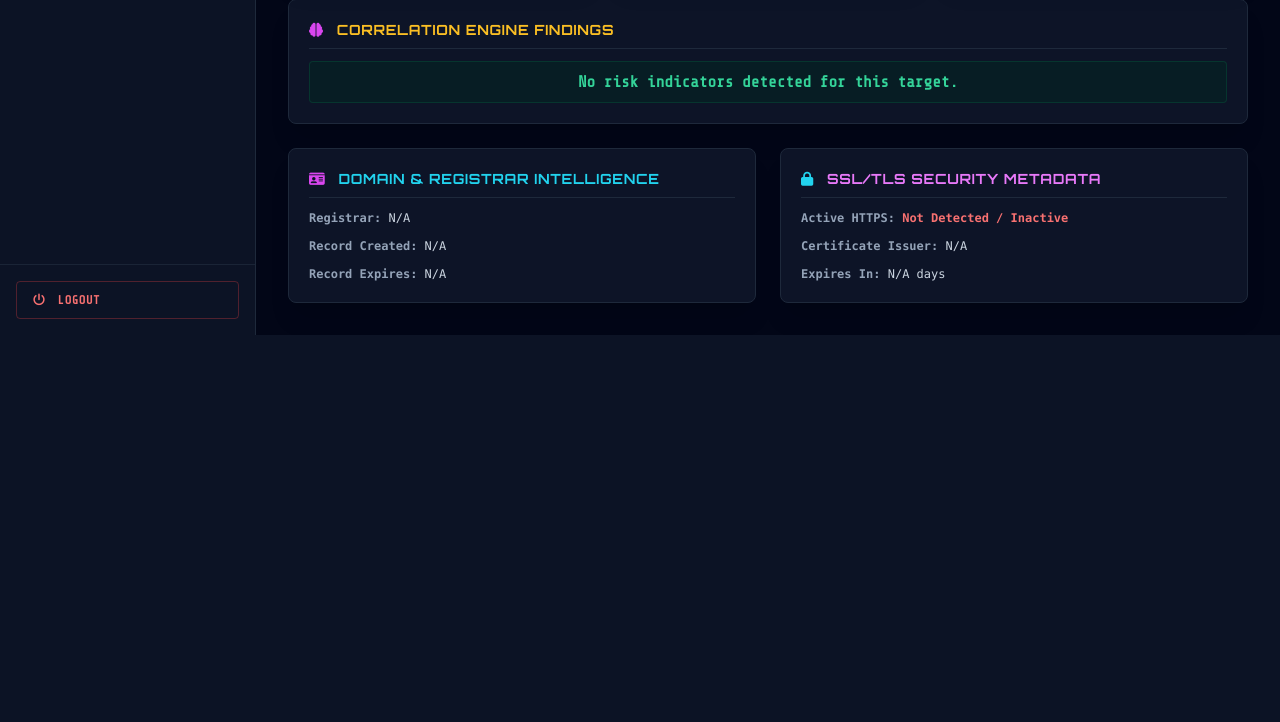
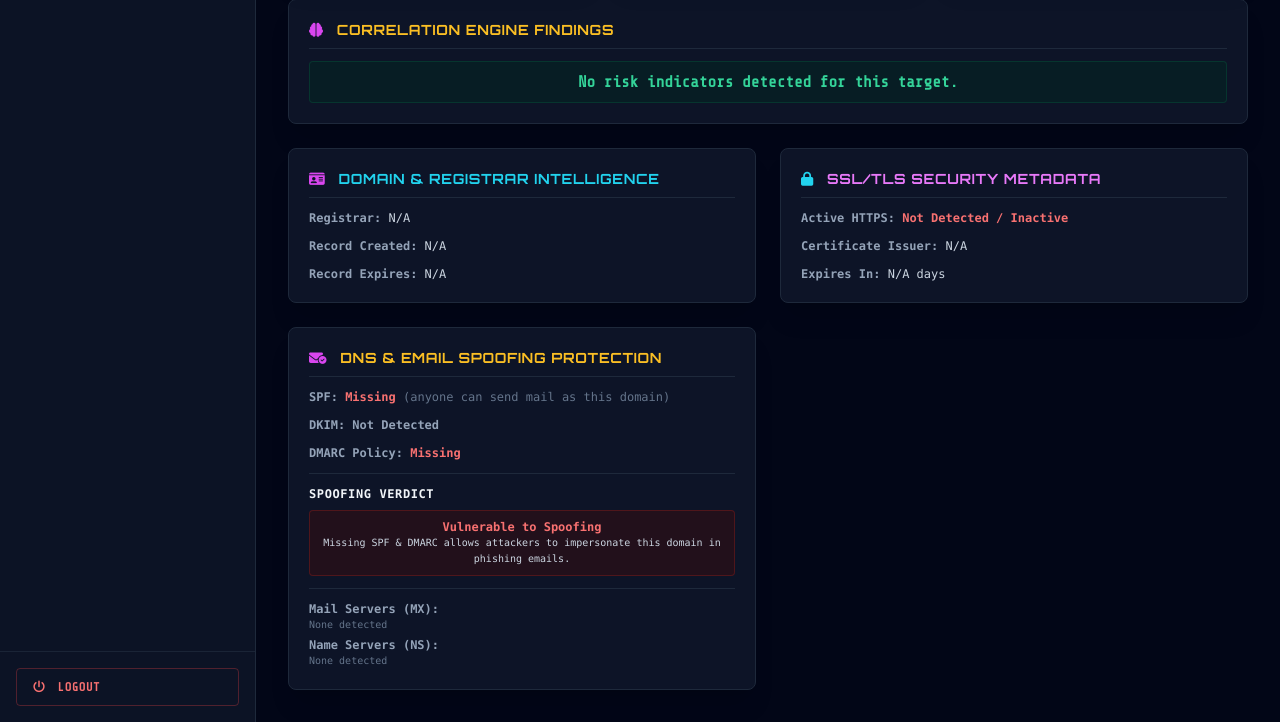
Before and after one commit to HajarXXVI/OSINT-Based_Threat_Intelligence_Platform, a Flask app: page /scan/1 in a window 1280 px wide. Shown: the part 1120-1842 px from the top of the page. Before the commit the page ends 1455 px from the top, so only its background shows below. Run offline with Flask 3, Linux system fonts and the light colour scheme; a user stored in the database is signed in; tables that the repository leaves empty hold one stand-in row (values such as "Sample post"); some libraries are stand-ins or nearby versions.

Commit message:
Added the DNS and email spoofing check

```diff
--- a/engine/correlator.py
+++ b/engine/correlator.py
@@ -6,6 +6,7 @@ from concurrent.futures import ThreadPoolExecutor
 from apis.shodan_api import get_shodan_host_info
 from apis.nvd_api import get_cve_by_id
 from apis.metadata_api import get_whois_info, get_ssl_certificate_info
+from apis.dns_api import get_dns_records
 from engine.scorer import calculate_score, calculate_profiles
 
 SEVERITY_ORDER = {"UNKNOWN": 0, "LOW": 1, "MEDIUM": 2, "HIGH": 3, "CRITICAL": 4}
@@ -268,10 +269,13 @@ def analyze_target(target, shodan_api_key=None, vt_api_key=None, nvd_api_key=Non
     profiles = calculate_profiles(findings)
     report(f"Score: {risk_assessment['score']}/100 ({risk_assessment['level']})")
 
-    # 6. Metadata summaries (WHOIS & SSL)
+    # 6. Metadata summaries (WHOIS, TLS & DNS)
     report("Domain metadata (RDAP) and TLS certificate...")
     whois_summary = get_whois_info(target)
     ssl_summary = get_ssl_certificate_info(target)
+
+    report("DNS records & email-spoofing protection...")
+    dns_summary = get_dns_records(target)
 
     report("Analysis complete")
     return {
@@ -280,6 +284,7 @@ def analyze_target(target, shodan_api_key=None, vt_api_key=None, nvd_api_key=Non
         "virustotal": vt_data,
         "whois_data": whois_summary,
         "ssl_data": ssl_summary,
+        "dns_data": dns_summary,
         "findings": findings,
         "risk_score": risk_assessment["score"],
         "risk_level": risk_assessment["level"],
--- a/main.py
+++ b/main.py
@@ -305,6 +305,7 @@ def scan_target():
                     vt_data=json.dumps(scan_data['virustotal']),
                     whois_data=json.dumps(scan_data['whois_data']),
                     ssl_data=json.dumps(scan_data['ssl_data']),
+                    dns_data=json.dumps(scan_data.get('dns_data', {})),
                     findings_data=json.dumps(scan_data.get('findings', [])),
                     risk_score=scan_data['risk_score'],
                     risk_level=scan_data['risk_level'],
@@ -386,6 +387,7 @@ def view_scan_details(scan_id):
     shodan_dict = safe_json(scan.shodan_data)
     geo_dict = safe_json(scan.geolocation_data)
     vt_dict = safe_json(scan.vt_data)
+    dns_dict = safe_json(scan.dns_data)
     findings_list = safe_json(scan.findings_data)
     if not isinstance(findings_list, list):
         findings_list = []
@@ -439,6 +441,7 @@ def view_scan_details(scan_id):
         shodan=shodan_dict,
         geolocation=geo_dict,
         virustotal=vt_dict,
+        dns=dns_dict,
         findings=findings_list,
         exposure_color=bar_exposure_color,
         threat_color=bar_threat_color,
@@ -462,6 +465,7 @@ if __name__ == '__main__':
             'findings_data': 'ALTER TABLE scan_result ADD COLUMN findings_data TEXT',
             'whois_data': 'ALTER TABLE scan_result ADD COLUMN whois_data TEXT',
             'ssl_data': 'ALTER TABLE scan_result ADD COLUMN ssl_data TEXT',
+            'dns_data': 'ALTER TABLE scan_result ADD COLUMN dns_data TEXT',
             'risk_color': 'ALTER TABLE scan_result ADD COLUMN risk_color VARCHAR(20)',
             'exposure_index': 'ALTER TABLE scan_result ADD COLUMN exposure_index FLOAT DEFAULT 0.0',
             'threat_index': 'ALTER TABLE scan_result ADD COLUMN threat_index FLOAT DEFAULT 0.0',
--- a/models.py
+++ b/models.py
@@ -32,6 +32,7 @@ class ScanResult(db.Model):
     vt_data = db.Column(db.Text, nullable=True)
     whois_data = db.Column(db.Text, nullable=True)
     ssl_data = db.Column(db.Text, nullable=True)
+    dns_data = db.Column(db.Text, nullable=True)
     findings_data = db.Column(db.Text, nullable=True)
     risk_score = db.Column(db.Float, default=0.0)
     risk_level = db.Column(db.String(20), default="Low")
--- a/templates/target_details.html
+++ b/templates/target_details.html
@@ -232,6 +232,76 @@
             <p class="text-slate-300"><strong class="text-slate-400">Certificate Issuer:</strong> {{ scan.ssl_data | parse_json_field('issuer', scan.ssl_data) }}</p>
             <p class="text-slate-300"><strong class="text-slate-400">Expires In:</strong> {{ scan.ssl_data | parse_json_field('expires_in_days', scan.ssl_data) }} days</p>
         </div>
+
+        <!-- DNS / Email-Spoofing Protection Widget -->
+        <div class="bg-slate-900/90 border border-slate-800 rounded-lg p-5 shadow-xl space-y-3 font-mono text-xs">
+            <h3 class="font-cyber font-bold text-sm tracking-wider text-amber-400 uppercase border-b border-slate-800 pb-2">
+                <i class="fa-solid fa-envelope-circle-check mr-2 text-fuchsia-500"></i> DNS & Email Spoofing Protection
+            </h3>
+
+            {% set spf = dns.spf if dns.spf else 'NOT SET' %}
+            {% set dmarc = dns.dmarc if dns.dmarc else 'NOT SET' %}
+            {% set dkim = dns.dkim if dns.dkim else 'NOT DETECTED' %}
+            {% set spoof_protected = dns.spoofing_protected if dns.spoofing_protected is not none else False %}
+
+            <p class="text-slate-300">
+                <strong class="text-slate-400">SPF:</strong>
+                {% if spf != 'NOT SET' %}
+                    <span class="text-emerald-400 font-bold">Configured</span>
+                {% else %}
+                    <span class="text-red-400 font-bold">Missing</span>
+                    <span class="text-slate-500">(anyone can send mail as this domain)</span>
+                {% endif %}
+            </p>
+            <p class="text-slate-300">
+                <strong class="text-slate-400">DKIM:</strong>
+                {% if dkim != 'NOT DETECTED' %}
+                    <span class="text-emerald-400 font-bold">Detected</span>
+                {% else %}
+                    <span class="text-slate-400 font-bold">Not Detected</span>
+                {% endif %}
+            </p>
+            <p class="text-slate-300">
+                <strong class="text-slate-400">DMARC Policy:</strong>
+                {% if dmarc != 'NOT SET' %}
+                    <span class="text-emerald-400 font-bold">Configured</span>
+                {% else %}
+                    <span class="text-red-400 font-bold">Missing</span>
+                {% endif %}
+            </p>
+
+            <div class="mt-2 pt-3 border-t border-slate-800">
+                <h5 class="mb-2 font-bold uppercase tracking-wider">Spoofing Verdict</h5>
+                {% if spoof_protected %}
+                    <div class="bg-emerald-950/40 border border-emerald-900/50 text-emerald-400 rounded p-2 text-center">
+                        <strong>Protected</strong>
+                        <p class="mb-0 text-[10px] text-slate-300">Email from this domain is verifiable (SPF + DMARC/DKIM).</p>
+                    </div>
+                {% else %}
+                    <div class="bg-red-950/40 border border-red-900/50 text-red-400 rounded p-2 text-center">
+                        <strong>Vulnerable to Spoofing</strong>
+                        <p class="mb-0 text-[10px] text-slate-300">Missing SPF &amp; DMARC allows attackers to impersonate this domain in phishing emails.</p>
+                    </div>
+                {% endif %}
+            </div>
+
+            <div class="mt-2 pt-3 border-t border-slate-800 space-y-1">
+                <p class="text-slate-300">
+                    <strong class="text-slate-400">Mail Servers (MX):</strong>
+                    <span class="block text-[10px] text-slate-500 break-all">
+                        {% set mx = dns.mx_records if dns.mx_records else [] %}
+                        {% if mx %}{{ mx | join(' · ') }}{% else %}None detected{% endif %}
+                    </span>
+                </p>
+                <p class="text-slate-300">
+                    <strong class="text-slate-400">Name Servers (NS):</strong>
+                    <span class="block text-[10px] text-slate-500 break-all">
+                        {% set ns = dns.ns_servers if dns.ns_servers else [] %}
+                        {% if ns %}{{ ns[:4] | join(' · ') }}{% if ns|length > 4 %} · +{{ ns|length - 4 }} more{% endif %}{% else %}None detected{% endif %}
+                    </span>
+                </p>
+            </div>
+        </div>
     </div>
     {% endif %}
 </div>
```
Also changed, not shown: apis/dns_api.py (added, +94 -0 lines).
